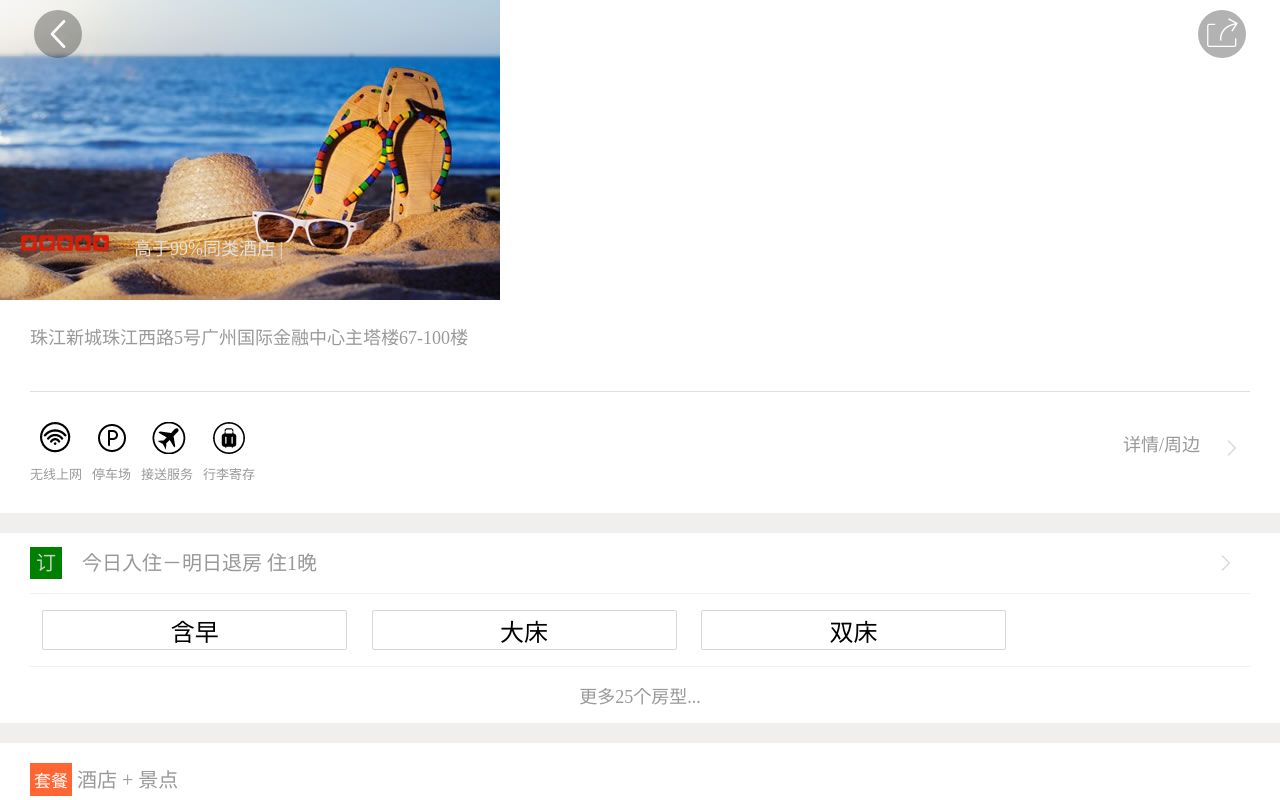
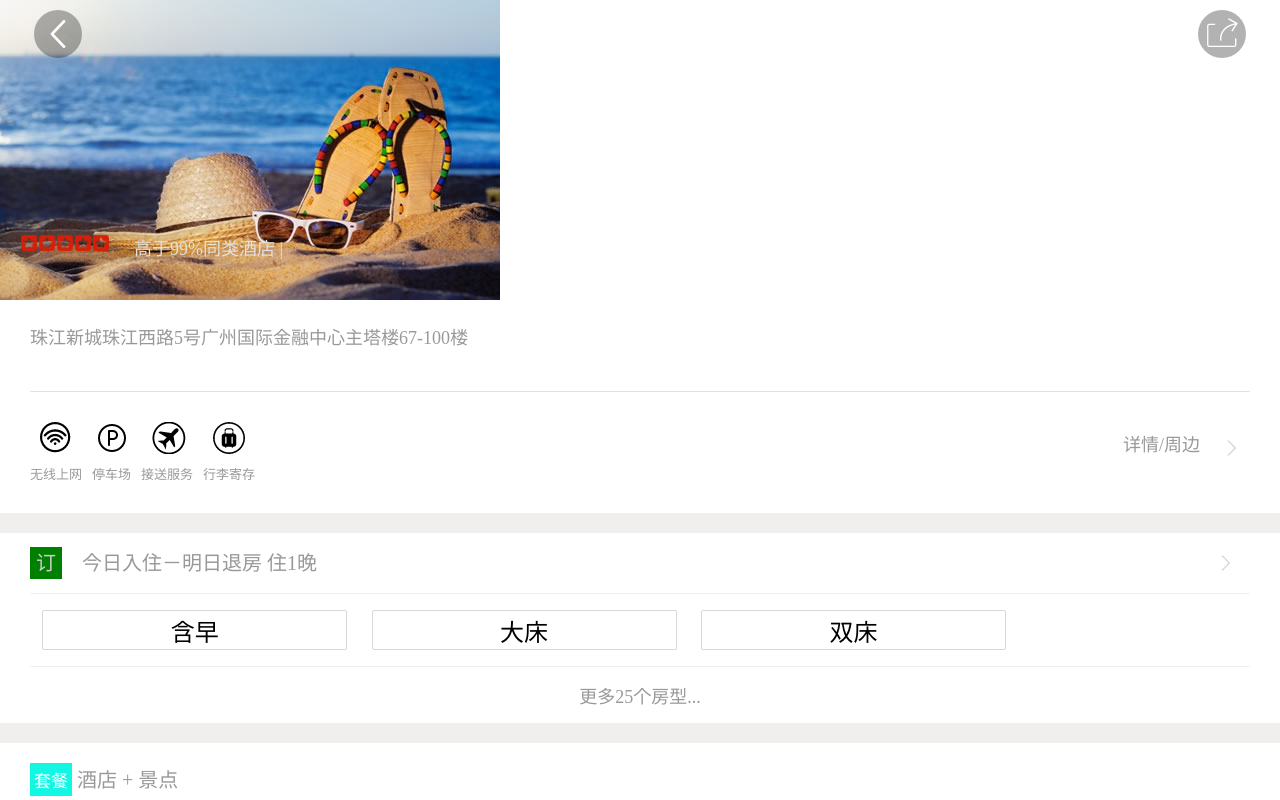
Before and after one commit to As-Carl/fanlestreet, a website: page html/detail.html in a window 1280 px wide. Shown: the top 800 px of the page. Drawn offline with Linux system fonts and the light colour scheme; no server answers.

Commit message:
detail color #12f7e3

```diff
--- a/css/detail.css
+++ b/css/detail.css
@@ -293,7 +293,7 @@ margin-right: .1rem;
 }
 
 .hotel-set-screen .hotel-set-screen-title .set-icon{
-  background-color:#f63;
+  background-color: #12f7e3;
   color:#fff;
   font-size:.17rem;
   display:inline-block;
```
